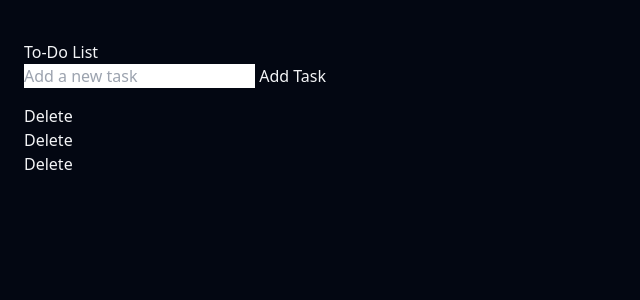
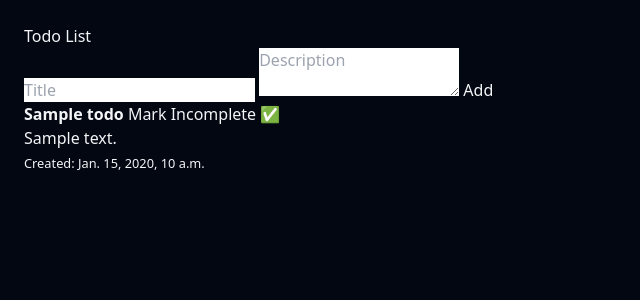
Before and after one commit to MDATIK-3/Django_From_Zero, a Django app: page / in a window 1280 px wide. Shown: the part 80-380 px from the top of the page, without its empty margins (0-640 px from the left). Run offline with Django 5.2, Linux system fonts and the light colour scheme; tables that the repository leaves empty hold one stand-in row (values such as "Sample post"); some libraries are stand-ins or nearby versions.

Commit message:
updated the current project with todolist and client model and data showing using jinja2

```diff
--- a/TodoManager/todolist/admin.py
+++ b/TodoManager/todolist/admin.py
@@ -1,5 +1,6 @@
 from django.contrib import admin
-from todolist.models import Todo
+from todolist.models import Todo, Client
 
 
 admin.site.register(Todo)
+admin.site.register(Client)
--- a/TodoManager/todolist/models.py
+++ b/TodoManager/todolist/models.py
@@ -8,3 +8,13 @@ class Todo(models.Model):
 
     def __str__(self):
         return self.title
+
+class Client (models.Model):
+    first_name = models.CharField(max_length=50)
+    last_name = models.CharField(max_length=50)
+    email = models.EmailField(unique=True)
+    phone_number = models.CharField(max_length=15, blank=True, null=True)
+    address = models.TextField(blank=True, null=True)
+
+    def __str__(self):
+        return f"{self.first_name} {self.last_name}"
--- a/TodoManager/todolist/templates/home.html
+++ b/TodoManager/todolist/templates/home.html
@@ -5,27 +5,40 @@ To-Do List
 {% endblock title %}
 
 {% block content %}
-<div class="container ">
-    <h1 class="mt-4">To-Do List</h1>
-    <form method="POST" class="mb-4">
-        {% csrf_token %}
-        <div class="input-group">
-            <input type="text" name="task" class="form-control" placeholder="Add a new task" required>
-            <button class="btn btn-primary" type="submit">Add Task</button>
-        </div>
-    </form>
-    <ul class="list-group">
-        {% for task in tasks %}
-        <li class="list-group-item d-flex justify-content-between align-items-center">
-            {{ task.description }}
-            <form>
-                {% csrf_token %}
-                <button class="btn btn-danger btn-sm" type="submit">Delete</button>
-            </form>
-        </li>
-        {% empty %}
-        <li class="list-group-item">No tasks available. Add a new task above!</li>
-        {% endfor %}
-    </ul>
-</div>
+<h1>Todo List</h1>
+
+<form method="POST">
+  {% csrf_token %}
+  <input name="title" placeholder="Title" required />
+  <textarea name="description" placeholder="Description"></textarea>
+  <button type="submit">Add</button>
+</form>
+
+
+{% if todos %}
+  <ul>
+    {% for todo in todos %}
+      <li>
+        <strong>{{ todo.title }}</strong>
+        <a href="{% url 'toggle_todo' todo.id %}">
+          {% if todo.completed %}Mark Incomplete{% else %}Mark Complete{% endif %}
+        </a>
+        {% if todo.completed %}
+          ✅
+        {% else %}
+          ❌
+        {% endif %}
+
+        {% if todo.description %}
+          <p>{{ todo.description }}</p>
+        {% endif %}
+
+        <small>Created: {{ todo.created_at }}</small>
+      </li>
+    {% endfor %}
+  </ul>
+{% else %}
+  <p>No todos yet.</p>
+{% endif %}
+
 {% endblock %}
--- a/TodoManager/todolist/urls.py
+++ b/TodoManager/todolist/urls.py
@@ -6,6 +6,9 @@ urlpatterns = [
     path("", views.home, name="home"),
     path("about/", views.about, name= 'about'),
     path("tasklist/", views.tasklist, name='tasklist'),
+    path("client/", views.Client_info, name='client_info'),
+    path("toggle/<int:id>/", views.toggle_todo, name="toggle_todo"),
+
 
 
 
--- a/TodoManager/todolist/views.py
+++ b/TodoManager/todolist/views.py
@@ -1,59 +1,74 @@
 from django.http import JsonResponse, HttpResponse
-from django.shortcuts import render
-from todolist.models import Todo
+from django.shortcuts import render, redirect, get_object_or_404
 import datetime
 
+from .models import Todo, Client
+
+
 def home(request):
-    context = {
-        'title': 'Home',
-        'tasks': ['A', 'B', 'C'],
-        'user': request.user
-    }
-    return render(request, 'home.html', context)
+    if request.method == "POST":
+        title = request.POST.get("title", "").strip()
+        description = request.POST.get("description", "").strip()
+
+        if title:
+            Todo.objects.create(title=title, description=description or None)
+
+        return redirect("")
+    todos = Todo.objects.all().order_by("-created_at")
+    return render(request, "home.html", {"todos": todos})
+
+
+def toggle_todo(request, id):
+    todo = get_object_or_404(Todo, id=id)
+    todo.completed = not todo.completed
+    todo.save(update_fields=["completed"])
+    return redirect("home")
+
+
+def Client_info(request):
+    Client_info = Client.objects.all().order_by("first_name")
+    return render(request, "client.html", {"data": Client_info})
+
 
 def about(request):
-    return render(request, 'about.html',{})
+    return render(request, "about.html", {})
+
 
 def tasklist(request):
-    all_tasks = Todo.objects.all()
-    context = {
-        'page': 'TaskList',
-        'all_tasks': all_tasks
-    }
-    return render(request, 'tasklist.html', context)
+    return render(request, "tasklist.html", {})
 
 
 def special_case_2003(request):
-    return JsonResponse({
-        'type': 'special_case_2003',
-        'message': 'Hardcoded special handler for 2003'
-    })
+    return JsonResponse(
+        {"type": "special_case_2003", "message": "Hardcoded special handler for 2003"}
+    )
+
 
 def year_archive(request, year):
     return HttpResponse(f"articles {year}")
 
 
+def month_archive(request, year, month):
+    return JsonResponse(
+        {
+            "type": "month_archive",
+            "year": year,
+            "month": month,
+            "articles": [f"Article for {year}-{month:02d} - #{i}" for i in range(1, 3)],
+        }
+    )
 
-def month_archive(request, year, month):
-    return JsonResponse({
-        'type': 'month_archive',
-        'year': year,
-        'month': month,
-        'articles': [
-            f"Article for {year}-{month:02d} - #{i}" for i in range(1, 3)
-        ]
-    })
 
 def article_detail(request, year, month, slug):
-    return JsonResponse({
-        'type': 'article_detail',
-        'year': year,
-        'month': month,
-        'slug': slug,
-        'content': f"Detailed article {slug} for {year}-{month:02d}"
-    })
-
-
+    return JsonResponse(
+        {
+            "type": "article_detail",
+            "year": year,
+            "month": month,
+            "slug": slug,
+            "content": f"Detailed article {slug} for {year}-{month:02d}",
+        }
+    )
 
 
 def current_datetime(request):
```
Also changed, not shown: TodoManager/todolist/templates/client.html (added, +26 -0 lines), TodoManager/todolist/migrations/0001_initial.py, TodoManager/todolist/migrations/0002_alter_todo_title.py (deleted).
